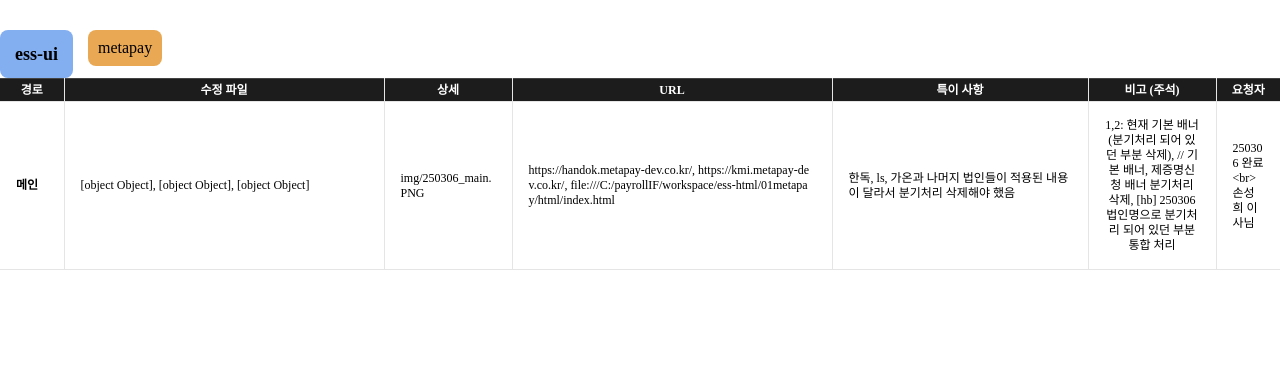
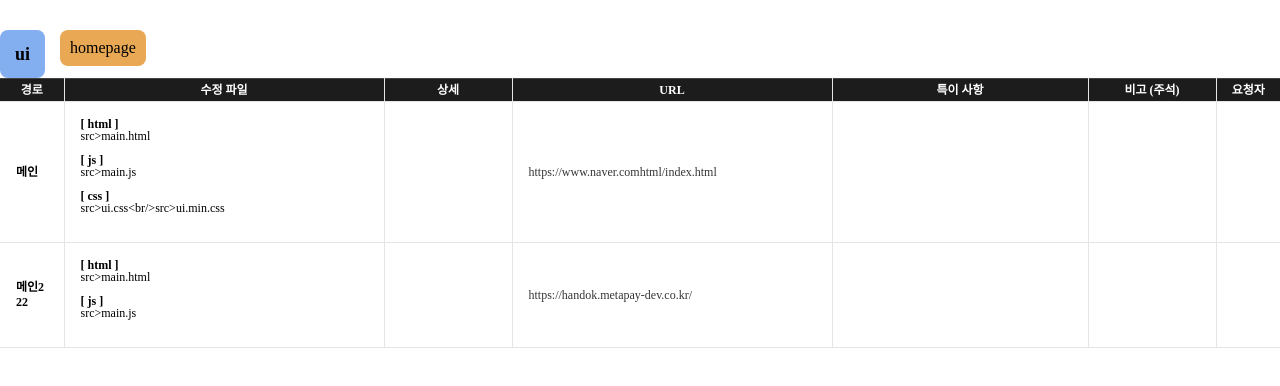
Before and after one commit to hyobiin/study, a React (Vite) app in the folder hb-work-list/: page / in a window 1280 px wide. Shown: the top 386 px of the page. Built offline with nearby package versions, Linux system fonts and the light colour scheme.

Commit message:
배열로 되어 있는 부분 자꾸 오류나서 어떤 타입이든지 배열로 가져오게 변환

```diff
--- a/hb-work-list/src/components/Tab.jsx
+++ b/hb-work-list/src/components/Tab.jsx
@@ -13,8 +13,6 @@ export default function TabComponent(){
     const tabDataKey = Object.keys(tabData);
 
     const tabThKey = Object.keys(tabTh);
-
-    console.trace('여기서 호출');
 
     return(
         <>
@@ -58,14 +56,37 @@ export default function TabComponent(){
                             <tbody>
                                 {tabData[tabDataKey[index]].map((data, dataIndex) => (
                                     <tr key={dataIndex}>
-                                    {Object.values(data).map((value, valueIndex) => (
-                                        <td key={`${dataIndex}-${valueIndex}`}>
-                                            {Array.isArray(value) ? value.join(", ") :
-                                            typeof value === "object" ?
-                                            Object.entries(value).map(([key, val]) => `${key}: ${val}`).join(", ") :
-                                            value}
+                                        <td>{data.section}</td>
+                                        {/* 존재하면 수행 */}
+                                        <td>
+                                            {data.modifyFiles?.map((fileData, index) => (
+                                                <div key={index}>
+                                                    <strong>[ {fileData.type} ]</strong><br/>
+                                                    {fileData.files.join("<br/>")}
+                                                    <br/><br/>
+                                                </div>
+                                            ))}
                                         </td>
-                                    ))}
+                                        <td><a href={data.image}></a></td>
+                                        <td>
+                                        {(typeof data.link === "string" // 문자열인지 구분하여 true면 배열로 반환
+                                            ? [data.link]
+                                            : Array.isArray(data.link) // 배열인지 구분하여 true면 그대로 반환
+                                            ? data.link
+                                            : Object.values(data.link) // 문자열과 배열이 아니면(객체라고 간주) 값을 배열로 변환
+                                        ).map((link, index) => (
+                                            <a key={index} href={link}>{link}</a>
+                                        ))}
+
+                                        {/*
+                                            Array.isArray( data ) => data가 배열(array)인지 확인
+                                            Object.values( data ) => data(객체)의 값을 배열로 반환
+                                            Object.keys( data ) => data(객체)의 key값을 배열로 반환
+                                        */}
+                                        </td>
+                                        <td></td>
+                                        <td></td>
+                                        <td></td>
                                     </tr>
                                 ))}
                             </tbody>
--- a/hb-work-list/src/data/tabData.js
+++ b/hb-work-list/src/data/tabData.js
@@ -1,4 +1,4 @@
-const tabName = [ "ess-ui", "metapay" ]
+const tabName = [ "ui", "homepage" ]
 
 const tabTh = {
     default: [ "경로", "수정 파일", "상세", "URL", "특이 사항", "비고 (주석)", "요청자" ],
@@ -13,50 +13,73 @@ const tabData = {
                 {
                     type: "html",
                     files: [
-                        "src>main>templates>content>main>main.html"
+                        "src>main.html"
                     ]
                 },
                 {
                     type: "js",
                     files: [
-                        "src>main>resources>static>js>biz>main>main.js"
+                        "src>main.js"
                     ]
                 },
                 {
                     type: "css",
                     files: [
-                        "src>main>resources>static>css>metaui.css",
-                        "src>main>resources>static>css>metaui.min.css",
-                        "src>main>resources>static>css>metaMui.css",
-                        "src>main>resources>static>css>metaMui.min.css"
+                        "src>ui.css",
+                        "src>ui.min.css",
                     ]
                 }
             ],
             image: "img/250306_main.PNG",
             link: [
-                "https://handok.metapay-dev.co.kr/",
-                "https://kmi.metapay-dev.co.kr/",
-                "file:///C:/payrollIF/workspace/ess-html/01metapay/html/index.html"
+                "https://www.naver.com",
+                "html/index.html"
             ],
-            notice: "한독, ls, 가온과 나머지 법인들이 적용된 내용이 달라서 분기처리 삭제해야 했음",
+            notice: "분기처리 삭제해야 했음",
             annotation: [
-                "1,2: 현재 기본 배너 (분기처리 되어 있던 부분 삭제), // 기본 배너, 제증명신청 배너 분기처리 삭제",
+                "분기처리 삭제",
                 "[hb] 250306 법인명으로 분기처리 되어 있던 부분 통합 처리"
             ],
-            requestor: "250306 완료 <br> 손성희 이사님"
+            requestor: "250306 완료"
+        },
+        {
+            section: "메인222",
+            modifyFiles: [
+                {
+                    type: "html",
+                    files: [
+                        "src>main.html"
+                    ]
+                },
+                {
+                    type: "js",
+                    files: [
+                        "src>main.js"
+                    ]
+                },
+            ],
+            image: "img/250306_main.PNG",
+            link: [
+                "https://handok.metapay-dev.co.kr/"
+            ],
+            notice: "분기처리 삭제해야 했음",
+            annotation: [
+                "확인"
+            ],
+            requestor: "250306"
         },
     ],
-    metapay:[
+    homepage:[
         {
             section: "푸터",
             method: {
                 type: "link",
-                text: "https://metapay.co.kr/signin",
+                text: "링크",
                 image: "img/250307_wp_admin.PNG"
             },
-            link: "https://metapay.co.kr/",
-            annotation: "Bottom에 있는 대표전화 수정 02-2040-5366 -> 02-2040-5296",
-            requestor: "250307 완료 <br> 손성희 이사님"
+            link: "링크",
+            annotation: "Bottom에 있는 대표전화 수정",
+            requestor: "완료날짜"
         },
     ]
 }
```
